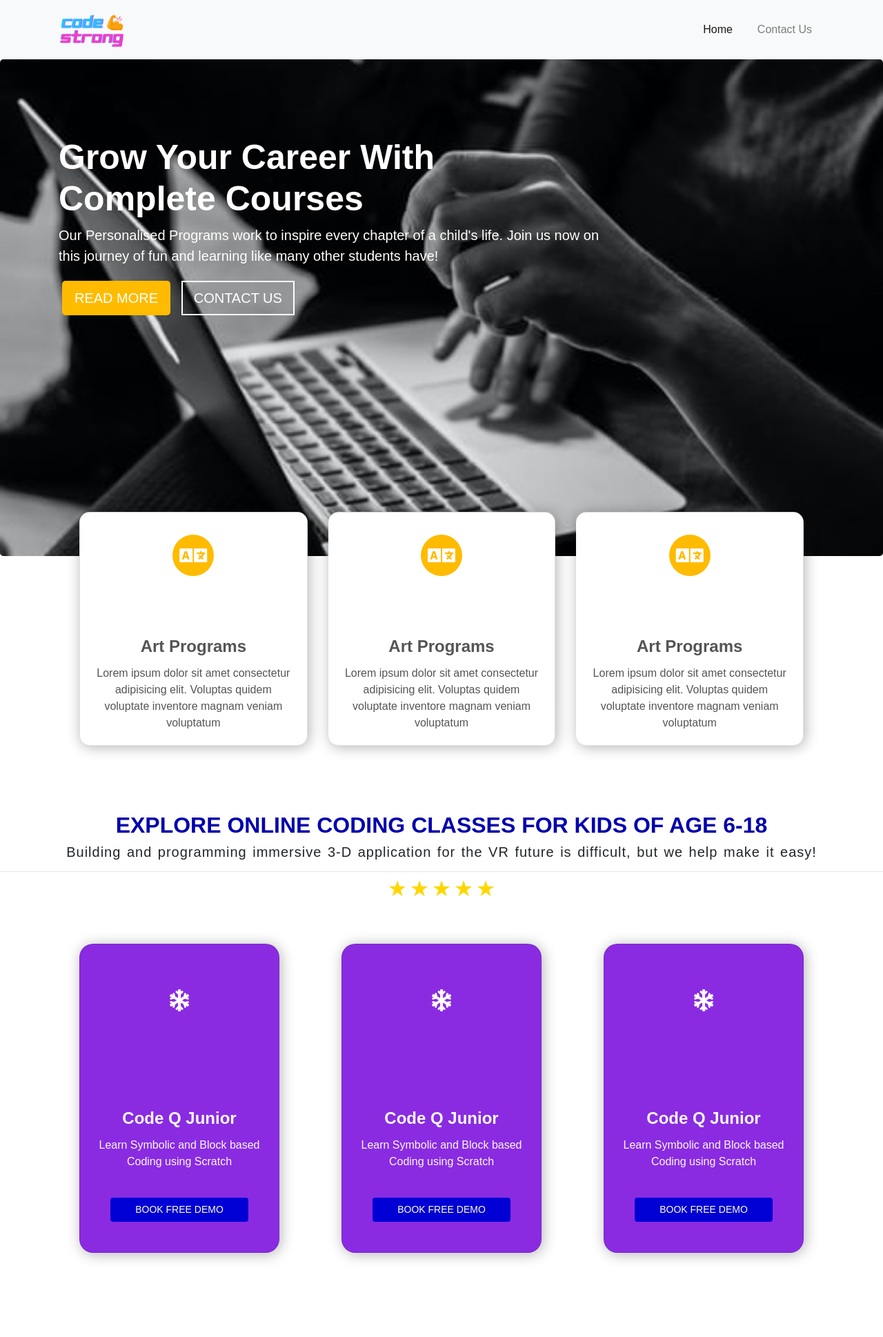
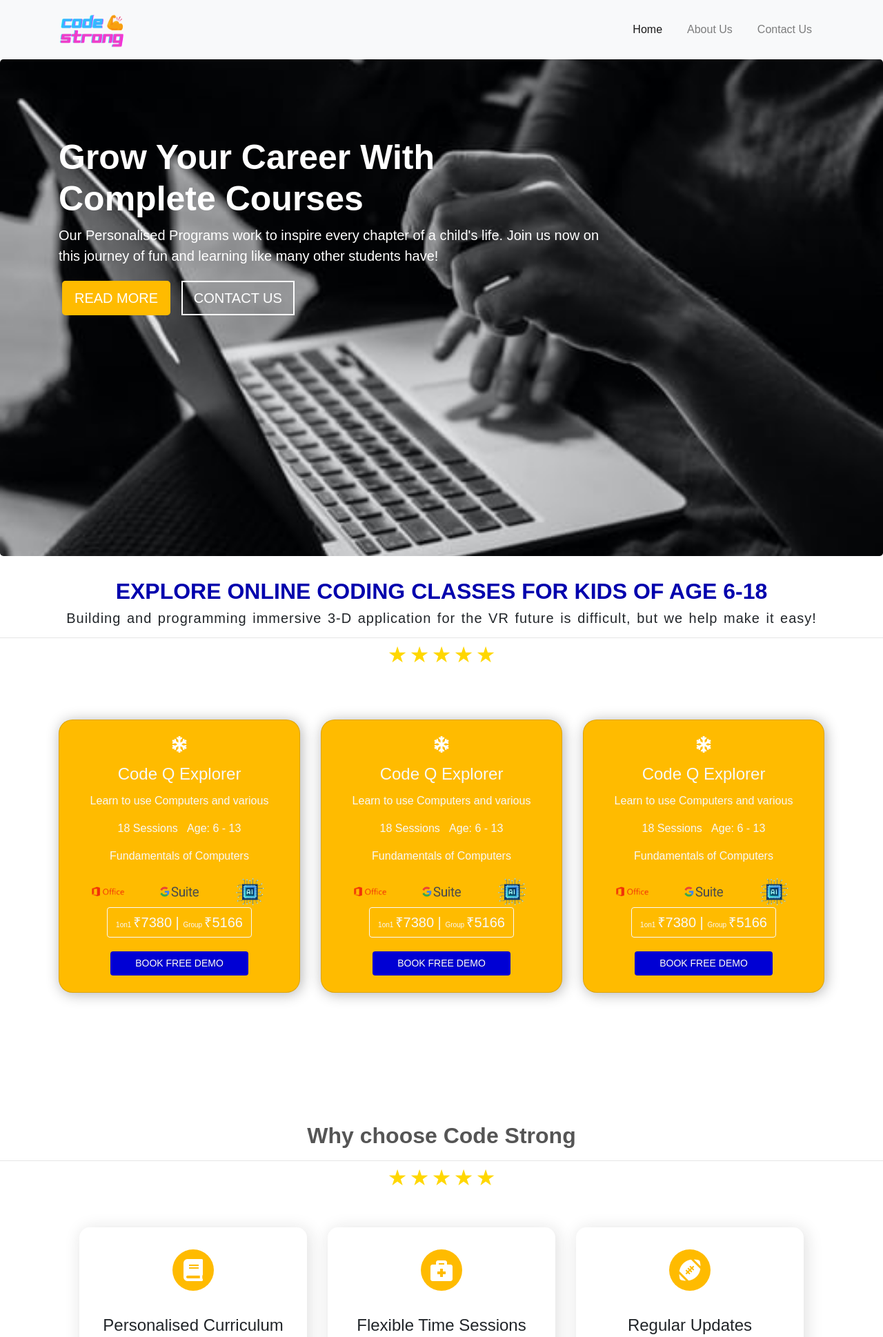
Before and after one commit to Vignesh-M-R/code-strong, a PHP site: page / in a window 1280 px wide. Shown: the top 1938 px of the page at 69% size. Run offline with PHP 8.4, Linux system fonts and the light colour scheme; some libraries are stand-ins or nearby versions.

Commit message:
9i Code Strong

```diff
--- a/css/style.css
+++ b/css/style.css
@@ -61,6 +61,7 @@ body {
   color: #ffffff;
   border-radius: 5px;
 }
+/*
 .card-group {
   margin: -6em 0 6em 0;
 }
@@ -102,7 +103,7 @@ body {
 .card .card-title,
 .card-text {
   color: #555555;
-}
+} */
 .heading-p {
   color: rgb(0, 0, 173);
   font-weight: bold;
@@ -159,7 +160,7 @@ section:before {
 
 /*flipper-card*/
 
-.row.no-gutters {
+/* .row.no-gutters {
   margin: -5px !important;
 }
 
@@ -218,7 +219,7 @@ section:before {
 .flipper-card.flipper-is-flipped {
   -webkit-transform: rotateY(180deg);
   transform: rotateY(180deg);
-}
+} */
 
 .card {
   box-shadow: 2px 2px 20px rgba(0, 0, 0, 0.3);
@@ -226,7 +227,8 @@ section:before {
   border-radius: 20px;
 }
 .card-01 {
-  background-color: blueviolet;
+  /* background-color: blueviolet; */
+  background-color: #ffbb00;
 }
 .card-01 .card-body {
   position: relative;
@@ -241,26 +243,34 @@ section:before {
   margin-left: -50px;
   text-align: center;
 }
-.flipper-front .card-01 i {
-  margin: 1.6em auto;
+.card__front .card-01 i,
+.card__back .card-01 i {
+  margin: 10px auto 0 auto;
   background-color: transparent;
   color: #fff;
 }
-.card-body a {
+.card__back .card-01 i {
+  margin: 2em auto 1em auto;
+  font-size: 30px;
+}
+/* .card-body a {
+  margin-top: 1em;
+} */
+/* .card-body a {
   text-decoration: none;
 }
 .card-body a:hover {
   text-decoration: none;
   color: #000;
-}
-.card-body .back,
+} */
+/* .card-body .back,
 .back-a {
   margin: auto;
   background-color: transparent;
   color: #000;
   font-size: 16px;
   text-decoration: none;
-}
+} */
 .card-01 .badge-box i {
   background-color: transparent;
   color: #fff;
@@ -269,7 +279,10 @@ section:before {
   height: 50px;
   line-height: 50px;
   text-align: center;
-  font-size: 20px;
+  font-size: 24px;
+}
+.card-button {
+  margin-bottom: 1em;
 }
 .card-button:hover {
   background-color: transparent;
@@ -315,8 +328,6 @@ section:before {
   height: 100%;
 }
 
-/* OVER */
-
 .card-flipper {
   position: relative;
   float: left;
@@ -325,21 +336,22 @@ section:before {
   height: 450px;
 }
 
-/* .card__front,
-.flipper-back {
+.card__front,
+.card__back {
   position: absolute;
   top: 0;
   left: 0;
   width: 100%;
   height: 100%;
-} */
+}
 
-.flipper-back .card {
-  width: 82%;
+
+.card__back  {
+  width: 100%;
   height: 100%;
 }
 
-/* .card__front,
+.card__front,
 .card__back {
   -webkit-backface-visibility: hidden;
   backface-visibility: hidden;
@@ -347,12 +359,8 @@ section:before {
   transition: 0.3s;
 }
 
-/* .card__front {
-  background-color: #ff5078;
-} */
-/*
 .card__back {
-  /* background-color: #1e1e1e;
+  /* background-color: #1e1e1e;  */
   -webkit-transform: rotateY(-180deg);
   -ms-transform: rotateY(-180deg);
   transform: rotateY(-180deg);
@@ -380,7 +388,7 @@ section:before {
   -webkit-transform: rotateY(0);
   -ms-transform: rotateY(0);
   transform: rotateY(0);
-} */
+}
 .profile-box-01 {
   display: flex;
   flex-direction: row;
@@ -391,7 +399,7 @@ section:before {
   margin: auto;
 }
 .card-body h4 {
-  margin-top: 1.5em;
+  margin-top: 1em;
 }
 .whychooseus-h,
 .testimonials-h {
--- a/index.html
+++ b/index.html
@@ -67,6 +67,9 @@
               <a href="/index.html" class="nav-link active"> Home </a>
             </li>
             <li class="nav-item">
+              <a href="#whyus" class="nav-link"> About Us </a>
+            </li>
+            <li class="nav-item">
               <a href="/contact.html" class="nav-link"> Contact Us </a>
             </li>
           </ul>
@@ -90,7 +93,7 @@
         </p>
       </div>
     </div>
-    <!-- CARDS -->
+    <!-- CARDS
     <div class="container">
       <div class="card-group">
         <div class="card">
@@ -124,7 +127,7 @@
           </div>
         </div>
       </div>
-    </div>
+    </div> -->
     <!-- CONTENT -->
     <h2 class="heading-p text-center mt-4 mb-2">
       Explore Online coding classes for kids of age 6-18
@@ -140,24 +143,7 @@
         <div class="row">
           <div class="col-md-4 my-4">
             <div class="card-flipper effect__hover" data-id="1">
-              <div class="flipper-card">
-                <div class="flipper-front" id="flipper-front">
-                  <div class="card card-01">
-                    <i class="fas fa-snowflake"></i>
-                    <div class="card-body text-center">
-                      <h4 class="card-title text-light">Code Q Junior</h4>
-                      <p class="card-text text-light">
-                        Learn Symbolic and Block based Coding using Scratch
-                      </p>
-                      <a
-                        href="/contact.html"
-                        class="btn btn-default text-uppercase my-4"
-                        >Book Free Demo</a
-                      >
-                    </div>
-                  </div>
-                </div>
-                <div class="flipper-back">
+              <div class="card__front">
                 <div class="card card-01">
                   <div class="card-body text-center">
                     <span class="badge-box"
@@ -201,20 +187,10 @@
                       class="btn btn-default text-uppercase my-1"
                       >Book Free Demo</a
                     >
-                      <a href="#flipper-front" class="back-a">
-                        <i class="back fas fa-arrow-left"></i>back
-                      </a>
                   </div>
                 </div>
               </div>
-              </div>
-            </div>
-          </div>
-
-          <div class="col-md-4 my-4">
-            <div class="card-flipper effect__hover" data-id="1">
-              <div class="flipper-card">
-                <div class="flipper-front" id="flipper-front">
+              <div class="card__back">
                 <div class="card card-01">
                   <i class="fas fa-snowflake"></i>
                   <div class="card-body text-center">
@@ -230,7 +206,12 @@
                   </div>
                 </div>
               </div>
-                <div class="flipper-back">
+            </div>
+          </div>
+
+          <div class="col-md-4 my-4">
+            <div class="card-flipper effect__hover" data-id="1">
+              <div class="card__front">
                 <div class="card card-01">
                   <div class="card-body text-center">
                     <span class="badge-box"
@@ -274,20 +255,10 @@
                       class="btn btn-default text-uppercase my-1"
                       >Book Free Demo</a
                     >
-                      <a href="#flipper-front" class="back-a">
-                        <i class="back fas fa-arrow-left"></i>back
-                      </a>
                   </div>
                 </div>
               </div>
-              </div>
-            </div>
-          </div>
-
-          <div class="col-md-4 my-4">
-            <div class="card-flipper effect__hover" data-id="1">
-              <div class="flipper-card">
-                <div class="flipper-front" id="flipper-front">
+              <div class="card__back">
                 <div class="card card-01">
                   <i class="fas fa-snowflake"></i>
                   <div class="card-body text-center">
@@ -303,7 +274,12 @@
                   </div>
                 </div>
               </div>
-                <div class="flipper-back">
+            </div>
+          </div>
+
+          <div class="col-md-4 my-4">
+            <div class="card-flipper effect__hover" data-id="1">
+              <div class="card__front">
                 <div class="card card-01">
                   <div class="card-body text-center">
                     <span class="badge-box"
@@ -347,10 +323,22 @@
                       class="btn btn-default text-uppercase my-1"
                       >Book Free Demo</a
                     >
-                      <a href="#flipper-front" class="back-a">
-                        <i class="back fas fa-arrow-left"></i>back
-                      </a>
                   </div>
+                </div>
+              </div>
+              <div class="card__back">
+                <div class="card card-01">
+                  <i class="fas fa-snowflake"></i>
+                  <div class="card-body text-center">
+                    <h4 class="card-title text-light">Code Q Junior</h4>
+                    <p class="card-text text-light">
+                      Learn Symbolic and Block based Coding using Scratch
+                    </p>
+                    <a
+                      href="/contact.html"
+                      class="btn btn-default text-uppercase my-4"
+                      >Book Free Demo</a
+                    >
                   </div>
                 </div>
               </div>
@@ -361,8 +349,8 @@
     </section>
 
     <!-- WHY CHOOSE US -->
-    <h2 class="text-center mt-5 mb-2 whychooseus-h">Why choose us</h2>
-    <hr class="stars" />
+    <h2 class="text-center mt-5 mb-2 whychooseus-h">Why choose Code Strong</h2>
+    <hr class="stars" id="whyus" />
     <!-- WHYCHOOSEUS CARDS -->
     <div class="container">
       <div class="card-group cg-2">
```
Also changed, not shown: contact.html (+5 -2 lines). Lines whose indentation alone changed are shown as unchanged.
